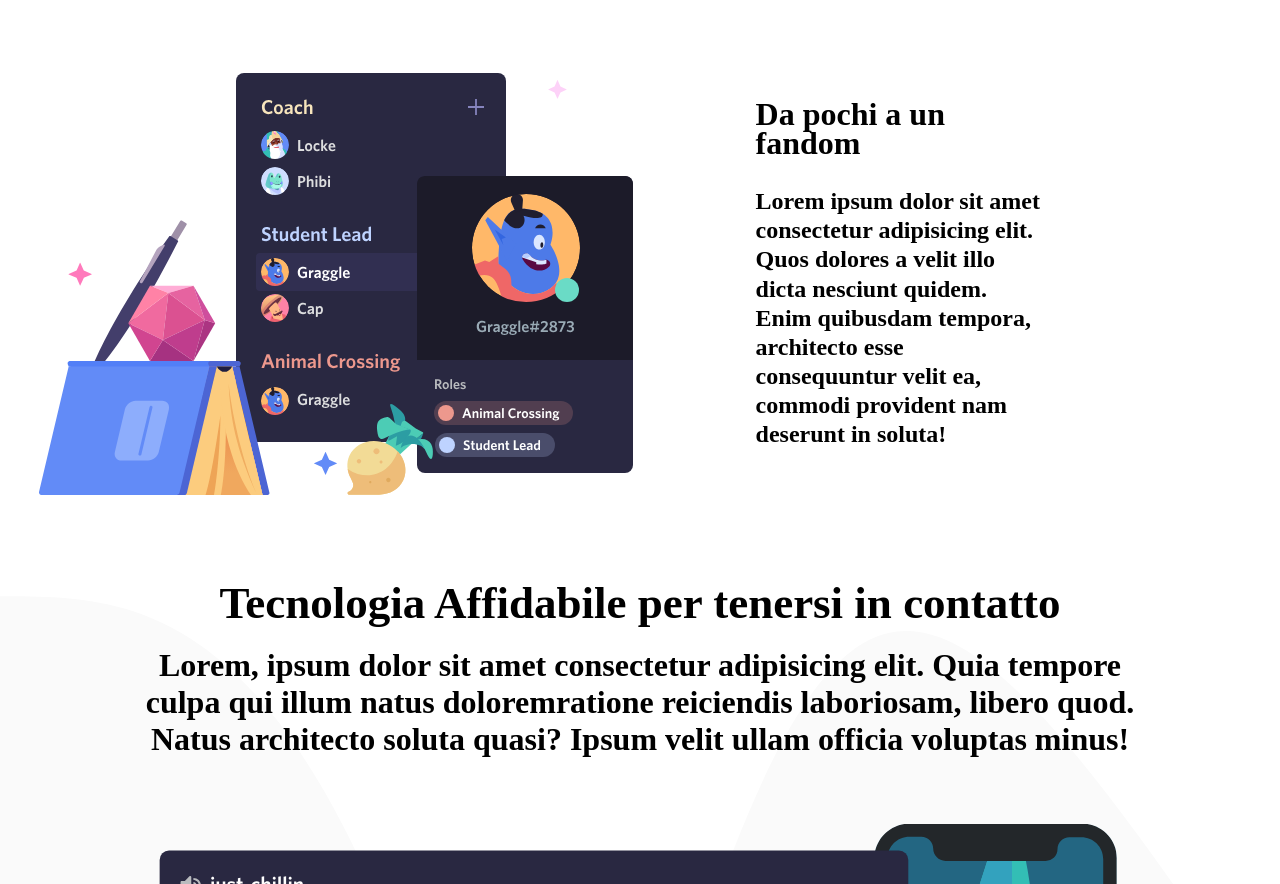
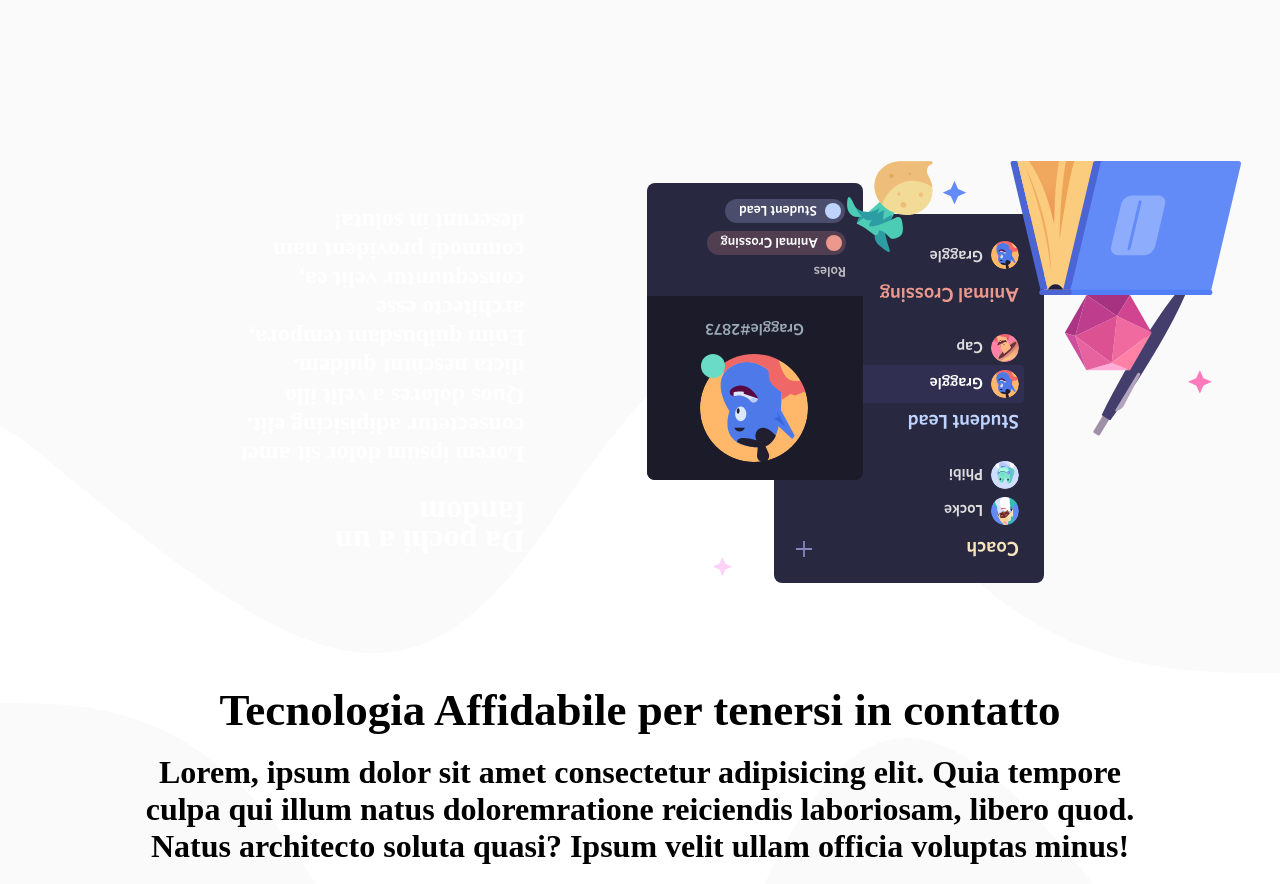
Before and after one commit to Riccardouras/htmlcss-discord, a plain HTML site: page index.html in a window 1280 px wide. Shown: the part 1756-2640 px from the top of the page. Drawn offline with Linux system fonts and the light colour scheme; files whose address does not match are found by name.

Commit message:
onde da correggere icone in fondo da inserire

```diff
--- a/css/style.css
+++ b/css/style.css
@@ -159,6 +159,15 @@ a:hover {
     background-size: cover;
     height: 100%;
 }
+.onda2{
+    background-image: url(../img/wave.svg);
+    transform:rotate(180deg) ;
+    background-position: center;
+    background-repeat: no-repeat;
+    background-size: cover;
+    height: 100%;
+    color: white;
+}
 .stars{
     background-image: url(../img/stars.svg);
     background-repeat: no-repeat;
--- a/index.html
+++ b/index.html
@@ -35,8 +35,9 @@
                         <div class="align">
                             <h1>Il tuo posto per parlare</h1> <br> <br>
                             <h2>Che tu faccia parte di un club scolastico, gruppo di gamer, comunità artistica mondiale, o semplicemente di un piccolo gruppo di amici che vuole passare il tempo assieme, Discord rende più facile chiaccherare ogni giorno e ritrovarsi più spesso.</h2> <br>
-                            <button class="btw">Apri Discord nel tuo browser</button>
+                            <button class="btw"><i style="margin-right: 5px;" class="fa-solid fa-arrow-down-long"></i>Apri Discord nel tuo browser</button>
                             <button id="bb" class="btw">Scarica per Mac</button>
+
                         </div>
                     </div>
                 </div>
@@ -57,8 +58,9 @@
                     </div>
                 </div>
             </section>
+            <div class="onda">
                 <section>
-                <div class="containergray onda">
+                    <div class="containergray">
                         <div class="box2pink border">
                             <div class="flex">
                                 <h1>Dove trovarsi è facile</h1> <br>
@@ -70,6 +72,8 @@
                         </div>
                     </div>
                 </section>
+            </div>
+            <div class="onda2">
                 <section>
                     <div class="container">
                         <div class="box1pink border">
@@ -83,6 +87,7 @@
                         </div>
                     </div>
                 </section>
+            </div>
             <section>
                 <div class="onda">
                     <div class="boxgreen border">
```
Lines whose indentation alone changed are shown as unchanged.
